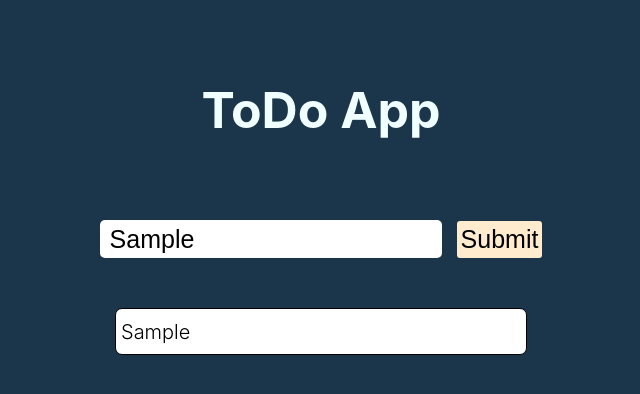
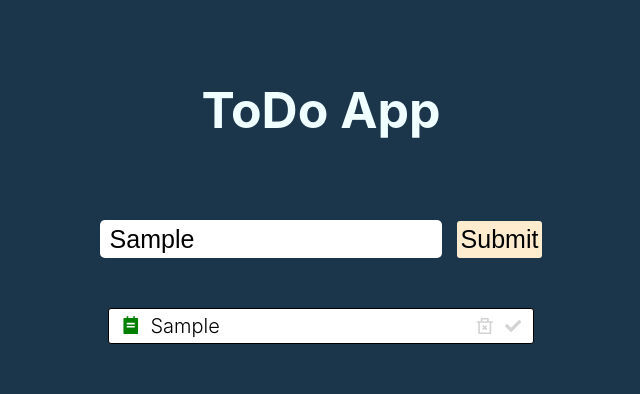
Before and after one commit to dilemann/todo-with-react, a React (Create React App) app: page / in a window 1280 px wide. Both pictures are taken after typing "Sample" into the empty fields and a click on the button "Submit". Shown: the top 394 px of the page, without its empty margins (319-959 px from the left). Built offline with nearby package versions, Linux system fonts and the light colour scheme; the HTML template or start-up script is replaced by a standard one.

Commit message:
Hinzufügen von React-Icons

```diff
--- a/package.json
+++ b/package.json
@@ -12,6 +12,7 @@
     "@types/react-dom": "^18.2.15",
     "react": "^18.2.0",
     "react-dom": "^18.2.0",
+    "react-icons": "^4.12.0",
     "react-scripts": "5.0.1",
     "typescript": "^4.9.5",
     "uuid": "^9.0.1",
--- a/src/App.tsx
+++ b/src/App.tsx
@@ -21,7 +21,6 @@ const App: React.FC = () => {
     };
 
     setTodos([...todos, newTodo]);
-    console.log(newTodo);
   };
 
   return (
--- a/src/components/Todos/Todo.module.css
+++ b/src/components/Todos/Todo.module.css
@@ -1,10 +1,9 @@
-.todo {
+.container {
 
     width: 400px;
-    height: 35px;
-    padding: 5px;
-    border-radius: 7px;
-
+    padding: 5px 12px;
+    border-radius: 3px;
+    cursor: pointer;
     background-color: white;
     margin: 20px auto;
     color: black;
@@ -16,3 +15,63 @@
     border: 1px solid;
 
 }
+
+.completedTodo {
+    background-color: unset;
+    border-color: gray;
+    color: gray;
+
+}
+
+.listForm.completedTodo .icon,
+.listForm.completedTodo .deleteIcon,
+.listForm.completedTodo .acceptIcon {
+    color: gray;
+}
+
+
+.text {
+    color: black;
+    width: 100%;
+
+
+}
+
+.todoIcon {
+    font-size: 24px;
+    color: green;
+    margin-right: 10px;
+    padding: 0;
+}
+
+.deleteIcon {
+
+    font-size: 24px;
+
+}
+
+.deleteIcon:hover {
+    color: red;
+
+    transform: scale(1.3);
+
+}
+
+
+
+.acceptIcon {
+    margin-left: 10px;
+
+}
+
+.acceptIcon:hover {
+    transform: scale(1.3);
+    color: green;
+}
+
+.deleteIcon,
+.acceptIcon {
+
+    color: lightgrey;
+    transition: transform 0.3s, color 0.3s;
+}
--- a/src/components/Todos/Todo.tsx
+++ b/src/components/Todos/Todo.tsx
@@ -1,5 +1,7 @@
 import style from './Todo.module.css';
 import { TodoItem } from '../../App';
+import { RiTodoFill, RiDeleteBin2Line } from 'react-icons/ri';
+import { FaCheck } from 'react-icons/fa';
 
 interface TodoProps {
   todo: string;
@@ -7,8 +9,11 @@ interface TodoProps {
 
 const Todo: React.FC<TodoProps> = ({ todo }) => {
   return (
-    <div>
-      <div className={style.todo}>{todo}</div>
+    <div className={style.container}>
+      <RiTodoFill className={style.todoIcon} />
+      <div className={style.text}>{todo}</div>
+      <RiDeleteBin2Line className={style.deleteIcon} />
+      <FaCheck className={style.acceptIcon} />
     </div>
   );
 };
--- a/src/components/Todos/TodoForm.tsx
+++ b/src/components/Todos/TodoForm.tsx
@@ -1,5 +1,6 @@
 import style from './TodoForm.module.css';
 import React, { useState } from 'react';
+import Button from '../UI/Button';
 
 interface TodoFormProps {
   getTodoHandler: (text: string) => void;
@@ -26,7 +27,9 @@ const TodoForm: React.FC<TodoFormProps> = ({ getTodoHandler }) => {
         className={style.input}
         onChange={onChangeHandler}
       />
-      <button>Submit</button>
+      <Button title="" disabled={false}>
+        Submit
+      </Button>
     </form>
   );
 };
--- /dev/null
+++ b/src/components/UI/Button.module.css
@@ -0,0 +1,12 @@
+.button {
+
+    background-color: blanchedalmond;
+    font-size: 25px;
+    padding: 4px;
+    display: inline;
+
+    border: none;
+    border-radius: 3px;
+    cursor: pointer;
+
+}
--- /dev/null
+++ b/src/components/UI/Button.tsx
@@ -0,0 +1,25 @@
+import style from './Button.module.css';
+
+interface ButtonProps {
+  title: string;
+  disabled: boolean;
+  children: string;
+}
+
+const Button = (props: ButtonProps) => {
+  const { title, disabled = false, children } = props;
+  return (
+    <>
+      <button
+        {...props}
+        className={style.button}
+        title={title}
+        disabled={disabled}
+      >
+        {children}
+      </button>
+    </>
+  );
+};
+
+export default Button;
```
Also changed, not shown: 1 other file (tests, documents, lock files or other folders).
